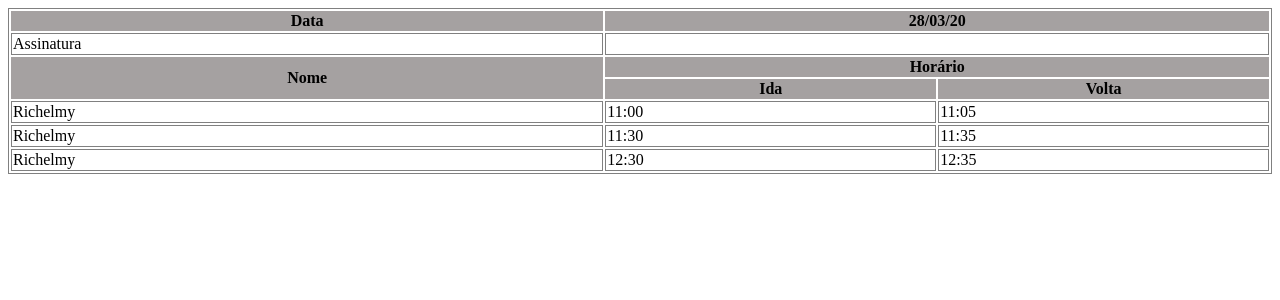
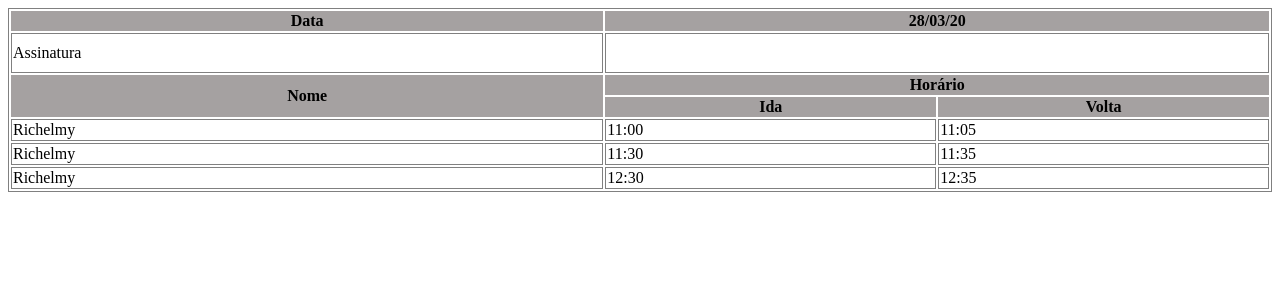
Before and after one commit to richmont/Controle_Entrada_Saida, a PHP site: page /adm/gerar_relatorio.php in a window 1280 px wide. Shown: the top 300 px of the page. Run offline with PHP 8.4, Linux system fonts and the light colour scheme.

Commit message:
CSS da linha de assinatura

```diff
--- a/css/relatorios.css
+++ b/css/relatorios.css
@@ -19,3 +19,6 @@ img.logo_atacadao {
      background-color: rgb(165, 161, 161);
      color: black;
  }
+ tr.linha_assinatura{
+     height: 40px;
+ }
```
